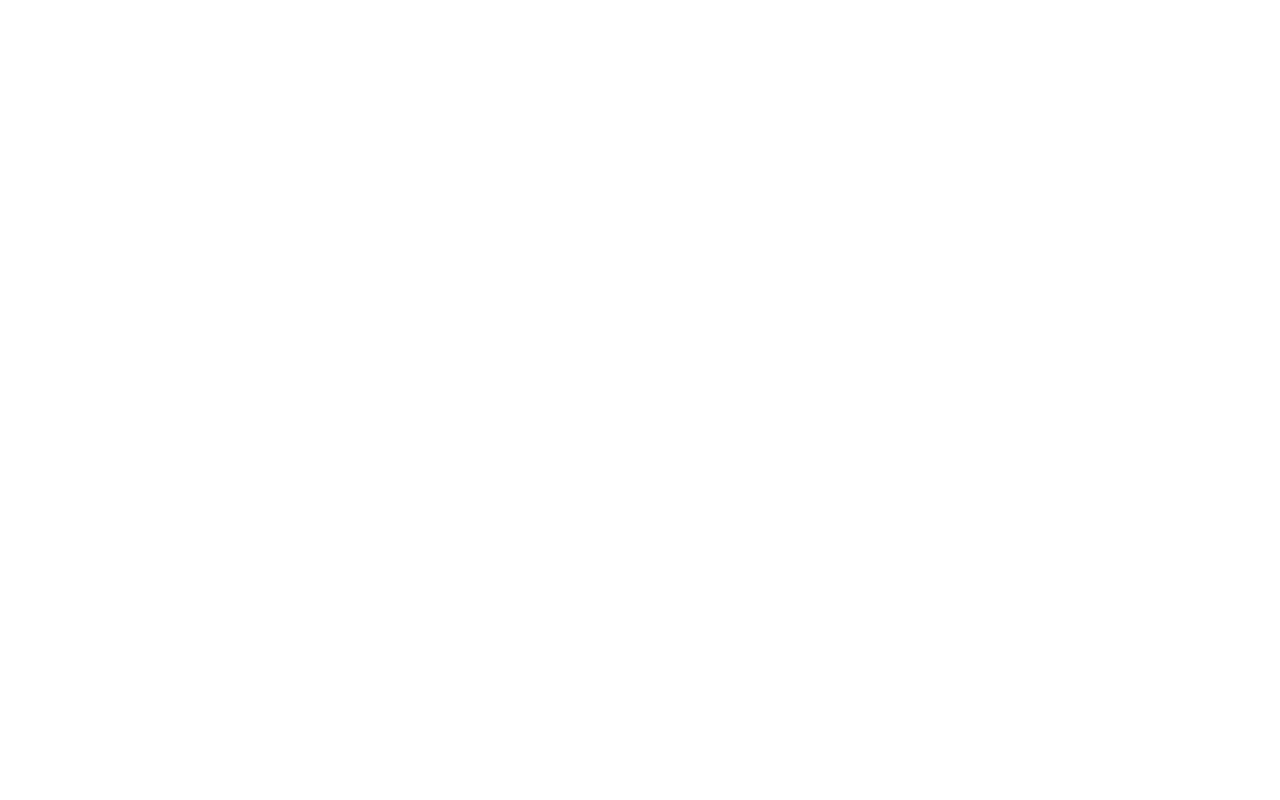
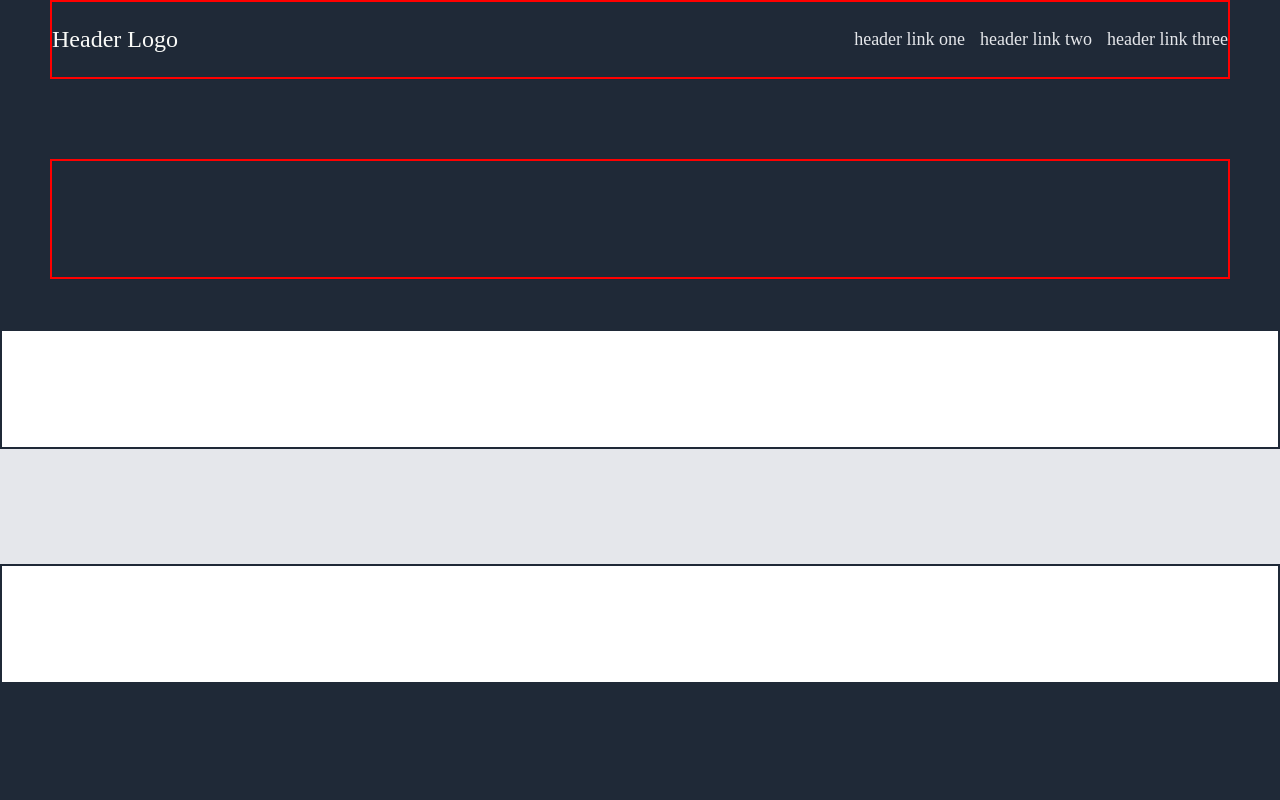
Before and after one commit to TheBreakfastBun/odin-landing-page, a plain HTML site: page index.html in a window 1280 px wide. Drawn offline with Linux system fonts and the light colour scheme.

Commit message:
Header Part 1 done.

```diff
--- a/index.html
+++ b/index.html
@@ -7,8 +7,26 @@
     </head>
 
     <body>
-        <div>
-
+        <div class="main-container">
+            <div class="header">
+                <div class="header-top">
+                    <div class="header-logo">
+                        <p>Header Logo</p>
+                    </div>
+                    <div class="header-links">
+                        <ul>
+                            <li>header link one</li>
+                            <li>header link two</li>
+                            <li>header link three</li>
+                        </ul>
+                    </div>
+                </div>
+                <div class="header-bottom"></div>
+            </div>
+            <div class="cards"></div>
+            <div class="quote"></div>
+            <div class="sign-up"></div>
+            <div class="footer"></div>
         </div>
     </body>
 </html>
--- a/style.css
+++ b/style.css
@@ -0,0 +1,114 @@
+
+body{
+    display: flex;
+    flex: 1 1 auto;
+    height: 100vh;
+    margin: 0;
+}
+
+.main-container{
+    display: flex;
+    flex: auto;
+    flex-direction: column;
+}
+
+
+
+
+
+
+
+
+
+
+
+
+.header{
+    background-color: #1F2937;
+    display: flex;
+    flex: auto;
+    flex-direction: column;
+    padding: 50px;
+    padding-top: 0;
+    gap: 80px;
+
+}
+
+.header-top{
+    display: flex;
+    flex-shrink: 1;
+    border: 2px solid red;
+    justify-content: space-between;
+}
+
+.header-logo{
+    font-size: 24px;
+    color: #F9FAF8;
+}
+
+.header-links{
+    display: flex;
+    align-items: center;
+    font-size: 18px;
+    color: #E5E7EB;
+}
+
+ul{
+    display: flex;
+    gap: 15px;
+}
+
+
+
+ul li{
+    display: inline-block;
+    display: inline;
+    list-style: none;
+}
+
+.header-bottom{
+    display: flex;
+    flex: auto;
+    border: 2px solid red;
+}
+
+
+
+
+
+
+
+
+
+
+
+
+
+
+
+
+
+
+.cards{
+    border: 2px solid  #1F2937;
+    display: flex;
+    flex: auto;
+}
+
+.quote{
+    background-color:#E5E7EB;
+    display: flex;
+    flex: auto;
+}
+
+.sign-up{
+    border: 2px solid  #1F2937;
+    display: flex;
+    flex: auto;
+}
+
+.footer{
+    background-color: #1F2937;
+    display: flex;
+    flex: auto;
+}
```
